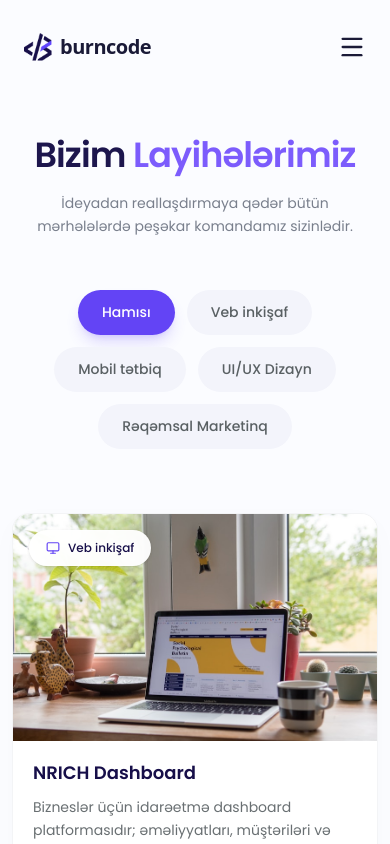
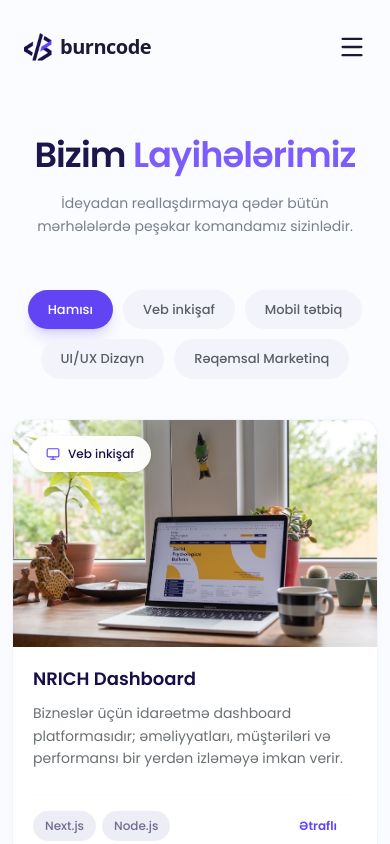
Before and after one commit to NigarHasanzda/BurnCode-New, a Next.js app: page /projects in a window 390 px wide. Shown: the top 844 px of the page. Built offline with nearby package versions, Linux system fonts and the light colour scheme; some icons are missing.

Commit message:
Project responsive

```diff
--- a/src/app/projects/Project.tsx
+++ b/src/app/projects/Project.tsx
@@ -90,13 +90,13 @@ const Project = () => {
             />
 
             <section className='max-w-[1600px] mx-auto px-3 md:px-7'>
-
-                <div className='w-full md:w-[70%] mx-auto mb-16 mt-3 flex flex-wrap justify-center items-center gap-3 md:gap-4'>
+                <div className='w-full md:w-[85%] lg:w-[70%] mx-auto mb-10 md:mb-16 mt-3'>
+                    <div className='flex flex-wrap justify-center items-center gap-2.5 md:gap-4 px-2'>
                         {categories.map((cat, index) => (
                             <button
                                 key={index}
                                 onClick={() => setActiveTab(cat)}
-                            className={`${poppins.className} px-6 py-3 rounded-full text-[14px] font-medium transition-all duration-300 cursor-pointer
+                                className={`${poppins.className}   px-5 py-2.5 md:px-6 md:py-3    rounded-full text-[13px] md:text-[14px]  font-medium transition-all duration-300 cursor-pointer whitespace-nowrap
                     ${activeTab === cat
                                         ? "bg-[#6344F5] text-white shadow-lg shadow-[#6344F5]/20"
                                         : "bg-[#F3F4FB] text-[#596063] hover:bg-[#E8E9F5]"
@@ -106,7 +106,7 @@ const Project = () => {
                             </button>
                         ))}
                     </div>
-
+                </div>
                 <div className="grid grid-cols-1 md:grid-cols-2 lg:grid-cols-3 gap-10">
                     {projectdata.map((project, index) => (
                         <ProjectCard key={index} {...project} />
@@ -148,7 +148,6 @@ const Project = () => {
                         3
                     </button>
 
-                    {/* İrəli düyməsi */}
                     <button className="w-12 h-12 flex items-center justify-center rounded-[12px] bg-[#F3F4FB] text-[#596063] hover:bg-[#E8E9F5] transition-all cursor-pointer">
                         <ChevronRight size={20} />
                     </button>
```
Lines whose indentation alone changed are shown as unchanged.
